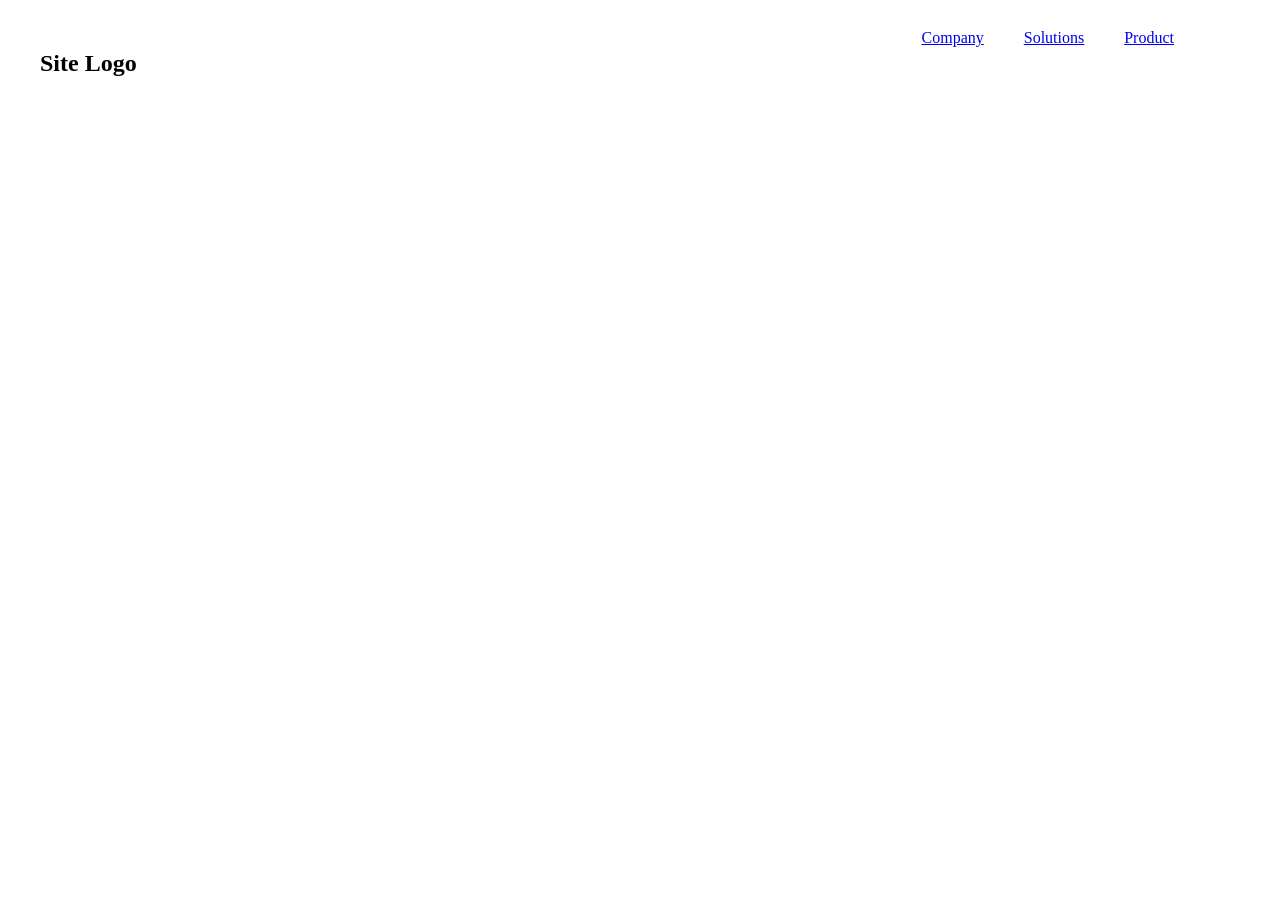
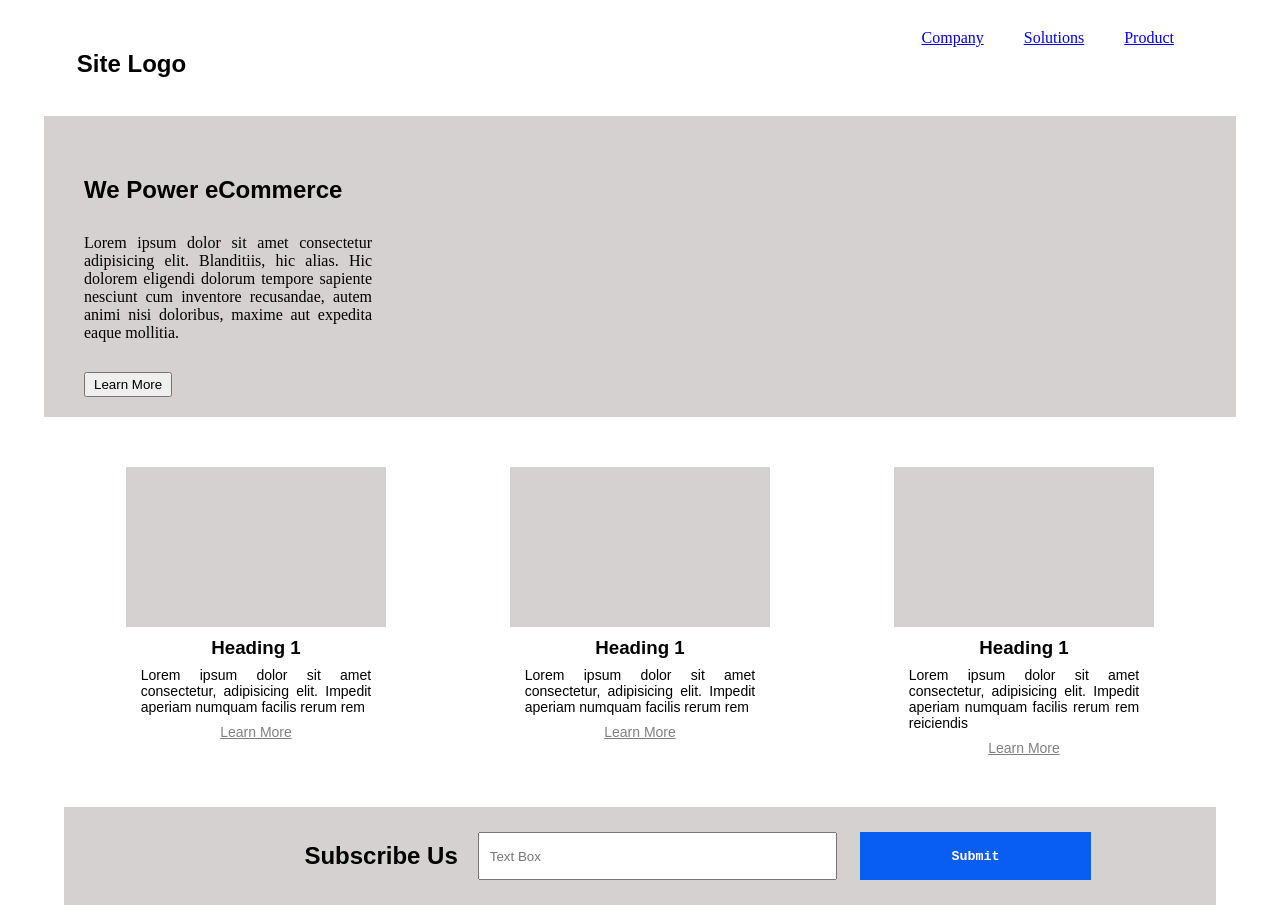
Before and after one commit to prateek2022shukla/Template-3, a plain HTML site: page src/index.html in a window 1280 px wide. Before the commit the page ends 800 px from the top, so only its background shows below. Drawn offline with Linux system fonts and the light colour scheme.

Commit message:
Desktop View Completed for all the sections

```diff
--- a/src/index.html
+++ b/src/index.html
@@ -29,6 +29,82 @@
         </div>
     </header>
 
+    <main>
+        <div class="main-top">
+            <h2 id="main-top-head">We Power eCommerce</h2>
 
+            <p id="left-para">Lorem ipsum dolor sit amet consectetur adipisicing elit.
+                Blanditiis, hic alias. Hic dolorem eligendi dolorum tempore
+                 sapiente nesciunt cum inventore recusandae, autem animi nisi
+                  doloribus, maxime aut expedita eaque mollitia.</p>
+
+            <button id="learn">Learn More</button>
+        </div>
+    </main>
+
+    <div class="main-middle">
+        <div class="block1">
+            <div class="card1">
+
+            </div>
+
+            <h3 id="card-head">Heading 1</h3>
+
+            <p id="card-para">Lorem ipsum dolor sit amet consectetur, adipisicing elit.
+                Impedit aperiam numquam facilis rerum rem</p>
+                <a class="learn-link" href="#">Learn More</a>
+        </div>
+
+
+        <div class="block2">
+            <div class="card2">
+
+            </div>
+
+
+
+            <h3 id="card-head">Heading 1</h3>
+
+            <p id="card-para">Lorem ipsum dolor sit amet consectetur, adipisicing elit.
+                Impedit aperiam numquam facilis rerum rem </p>
+
+                <a class="learn-link" href="#">Learn More</a>
+        </div>
+
+
+
+
+        <div class="block2">
+            <div class="card3">
+
+            </div>
+
+
+            <h3 id="card-head">Heading 1</h3>
+
+            <p id="card-para">Lorem ipsum dolor sit amet consectetur, adipisicing elit.
+                Impedit aperiam numquam facilis rerum rem reiciendis </p>
+
+                <a class="learn-link" href="#">Learn More</a>
+        </div>
+
+    </div>
+
+    </div>
+
+
+    </div>
+
+    <footer>
+        <div class="subscribe">
+            <div class="wrapper">
+                <h2 id="foot-head">Subscribe Us</h2>
+                <input type="text" name="" id="input-box" placeholder="Text Box">
+                <Button id="submit-button">Submit</Button>
+
+            </div>
+
+        </div>
+    </footer>
 </body>
 </html>
--- a/src/style.css
+++ b/src/style.css
@@ -41,5 +41,137 @@ ul li{
 }
 
 h2#site-logo{
-    margin-left: 40px;
+    margin-left: 12%;
+    font-family: Arial, Helvetica, sans-serif;
 }
+
+.main-top{
+    /* border: 1px solid red; */
+    width: 90%;
+    margin: auto;
+    margin-top: 3%;
+    background-color: rgb(213, 209, 209);
+
+    padding: 20px;
+
+
+}
+
+h2#main-top-head{
+    font-family: Arial, Helvetica, sans-serif;
+    margin: 40px auto 20px 20px;
+
+}
+
+p#left-para{
+    width: 25%;
+    /* border: 1px solid red; */
+    margin-left: 20px;
+    margin-top: 30px;
+    text-align: justify;
+}
+
+button#learn{
+    text-align: center;
+    margin-top: 30px;
+    margin-left: 20px;
+   padding: 3px 8px 3px 8px;
+
+}
+
+.main-middle{
+    display: flex;
+    /* border: 1px solid red; */
+    width: 90%;
+    margin: auto;
+    margin-top: 30px;
+}
+.block1, .block2, .block3{
+    overflow: hidden;
+    width: 25%;
+    /* border: 1px solid red; */
+    margin: auto;
+    margin-top: 10px;
+    text-align: center;
+}
+ .card1, .card2, .card3{
+    width: 90%;
+    padding-bottom: 80px;
+    padding-top: 80px;
+    background-color:rgb(213, 209, 209);
+    margin: auto;
+    margin-top: 10px;
+
+}
+
+#card-head,#card-para {
+    text-align: center;
+    font-family: Arial, Helvetica, sans-serif;
+    margin-top: 10px;
+}
+
+#card-para{
+    font-size: 14px;
+    margin-top: 10px;
+    margin-bottom: 10px;
+    text-align: justify;
+    padding: 8px;
+    width: 80%;
+    margin: auto;
+}
+
+.learn-link{
+    margin: auto;
+    color: grey;
+    /* text-decoration: none; */
+    font-family: sans-serif;
+    font-size: 14px;
+    text-align: center;
+}
+
+
+.subscribe{
+    /* display: flex; */
+    /* border: 1px solid red; */
+    width: 90%;
+    margin: auto;
+    margin-top: 50px;
+    padding-top: 10px;
+    padding-bottom: 10px;
+    text-align: center;
+    background-color: rgb(213, 209, 209);
+
+}
+
+.wrapper{
+    display: flex;
+    margin:auto;
+    margin:15px auto;
+    text-align: center;
+}
+
+h2#foot-head{
+    padding: 10px;
+    padding-right: 20px;
+    margin-left: 20%;
+    font-family: sans-serif;
+}
+
+input#input-box{
+    width: 30%;
+    padding-top: 5px 8px;
+    /* padding-bottom: 5px; */
+    padding-left: 10px;
+}
+
+button#submit-button{
+    width: 20%;
+    padding: 4px 8px;
+    margin-left: 2%;
+    outline: none;
+    border: none;
+    font-family: monospace;
+    font-weight: bolder;
+    color: white;
+    background-color: rgb(8, 94, 242);
+}
```
